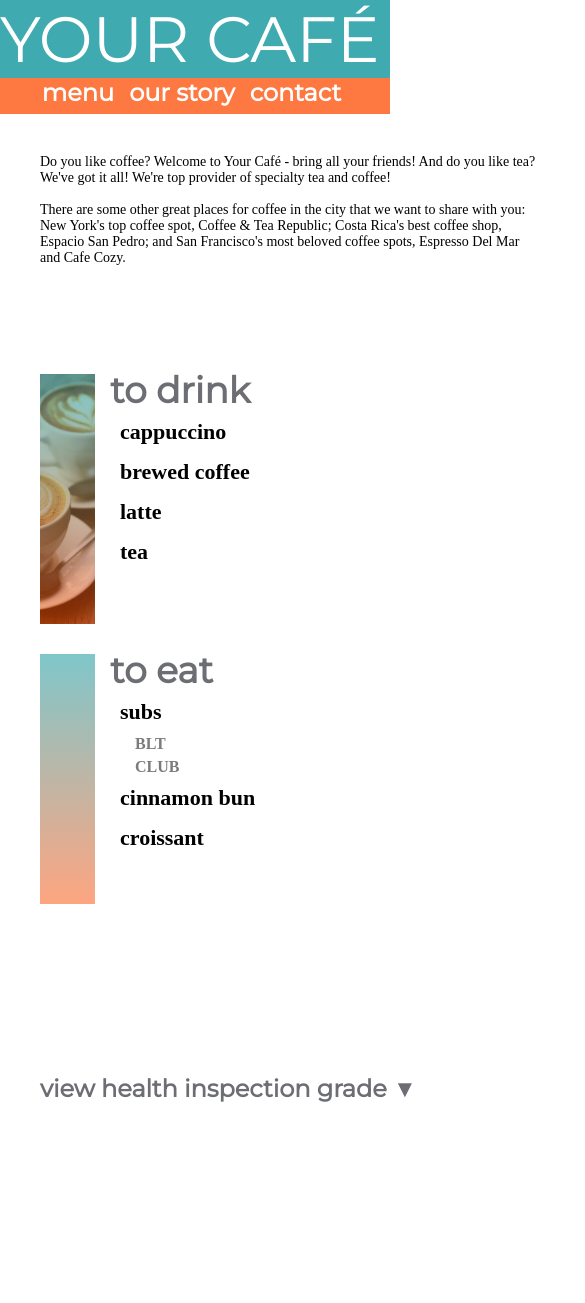
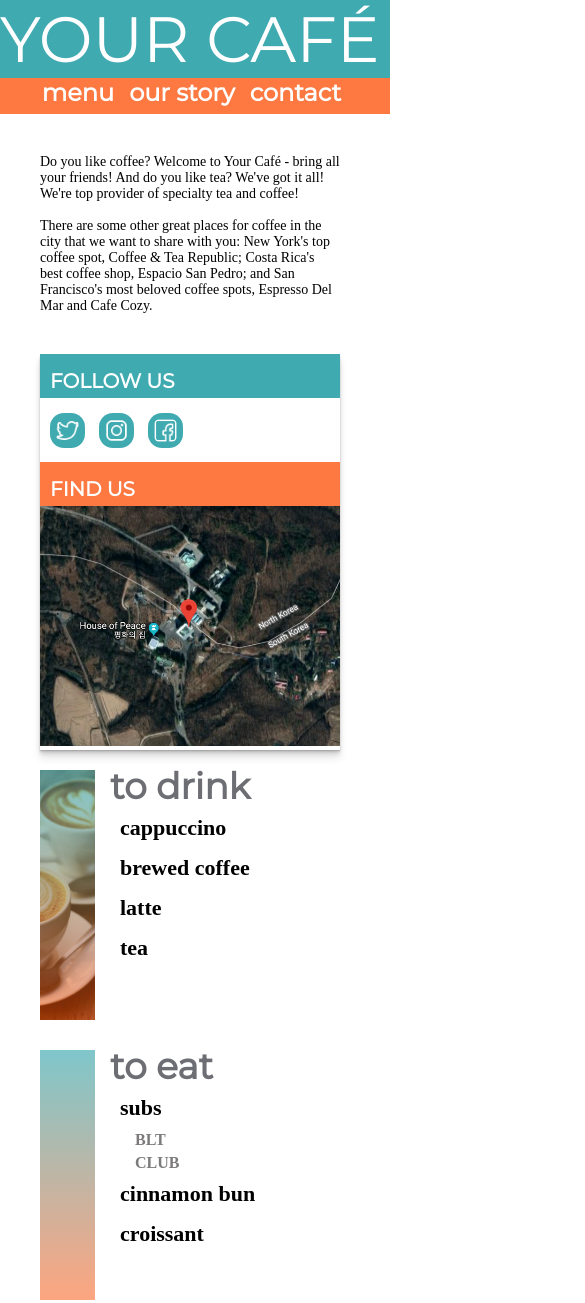
Before and after one commit to martenfrisk/cafe-website, a plain HTML site: page index.html in a window 390 px wide. Shown: the top 1303 px of the page, 585 px wide, since content can reach past the window. Before the commit the page ends 1143 px from the top, so only its background shows below. Drawn offline with Linux system fonts and the light colour scheme; a web font is replaced by a local one.

Commit message:
Adjust grid column width

```diff
--- a/style.scss
+++ b/style.scss
@@ -79,7 +79,7 @@ nav {
 main {
     width: 900px;
     height: auto;
-    grid-template-columns: 500px 100px;
+    grid-template-columns: 2fr 1fr;
     grid-template-rows: 200px auto auto 400px;
     display: grid;
 
@@ -105,7 +105,7 @@ main {
     margin: 20px 0;
     grid-row: 2 / 2;
     display: grid;
-    grid-template-columns: 250px 250px;
+    grid-template-columns: repeat(2, 1fr);
 }
 
 .menu-pic {
@@ -217,12 +217,12 @@ input {
 }
 
 aside {
-    height: 400px;
+    height: 605px;
     width: 300px;
     grid-column: 2 / 2;
     grid-row: 1 / 1;
     position: relative;
-    left: 150px;
+    left: 10vw;
     top: 30px;
     background-color: #FFF;
     box-shadow: 0 1px 1px rgba(0,0,0,0.1),
@@ -303,19 +303,8 @@ video {
         margin: auto;
         padding: 40px;
     }
-    aside video {
-        display: none;
-    }
-    .drink {
-        grid-row: 1 / 1;
-        grid-column: 1 / 1;
-    }
-    .food {
-        grid-row: 2 / 2;
-        grid-column: 1 / 1;
-    }
-    .inspection-grade {
-        grid-row: 5 / 5;
+    .menu {
+        grid-row: 3 / 3;
     }
 }
 
@@ -339,4 +328,27 @@ video {
         width: auto;
         box-shadow: none;
     }
+    aside {
+        grid-column: 1 / 1;
+        grid-row: 2 / 2;
+        display: block;
+        height: auto;
+        width: auto;
+        top: 0;
+        left: 0;
+        & video {
+        display: none;
+        }
+    }
+    .drink {
+        grid-row: 1 / 1;
+        grid-column: 1 / 1;
+    }
+    .food {
+        grid-row: 2 / 2;
+        grid-column: 1 / 1;
+    }
+    .inspection-grade {
+        grid-row: 5 / 5;
+    }
 }
```
Also changed, not shown: style.css, 1 other file.
